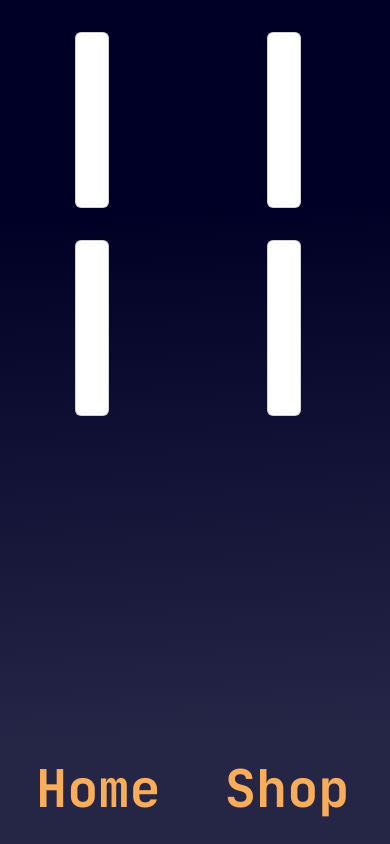
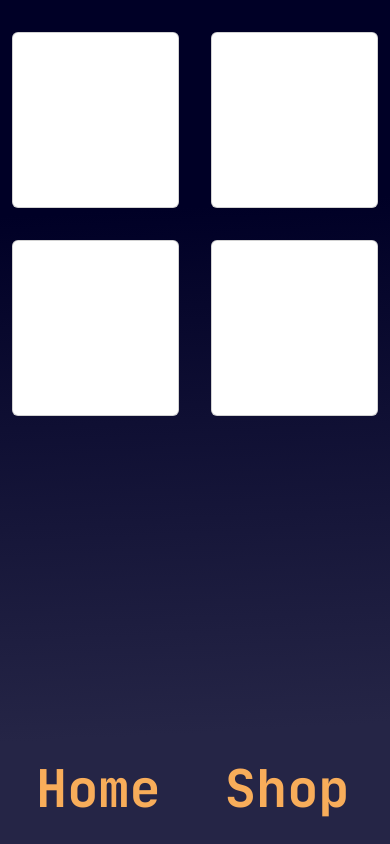
Before and after one commit to Crisalis88/mushroom.io, a plain HTML site: page index.html in a window 390 px wide. Both pictures are taken after a click on the element "Shop". Drawn offline with nearby package versions, Linux system fonts and the light colour scheme.

Commit message:
Update index.html

```diff
--- a/index.html
+++ b/index.html
@@ -101,11 +101,10 @@
 
 		.improvements{
 			display: grid;
-			grid-template-columns: 17rem 17rem;
+			grid-template-columns: 1fr 1fr;
 			grid-template-rows: 18rem 18rem;
 			gap: 4rem;
 			margin-top:2rem;
-			justify-items:center;
 		}
 
 		.card{
@@ -119,7 +118,7 @@
 			}
 
 			.improvements{
-				grid-template-columns: 10rem 10rem;
+				grid-template-columns: 1fr 1fr;
 				grid-template-rows: 11rem 11rem;
 				gap:2rem;
 			}
```
